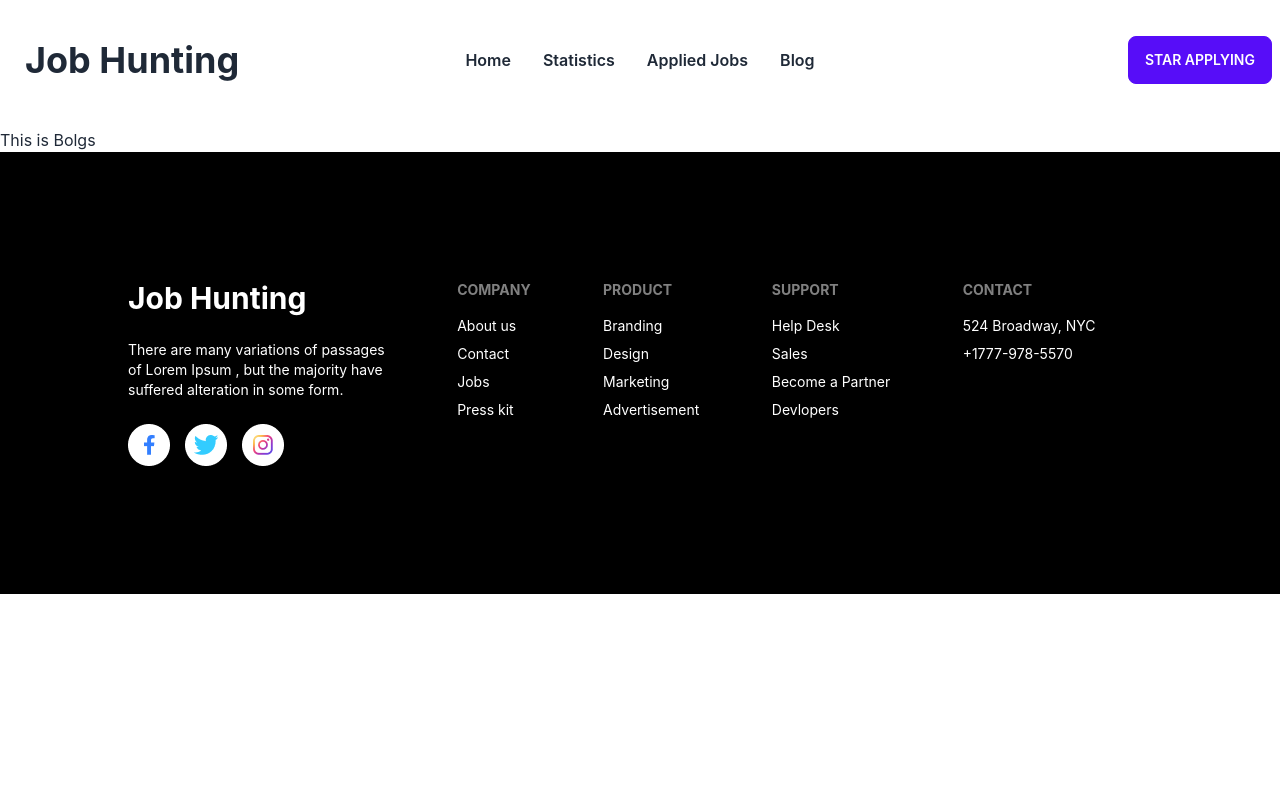
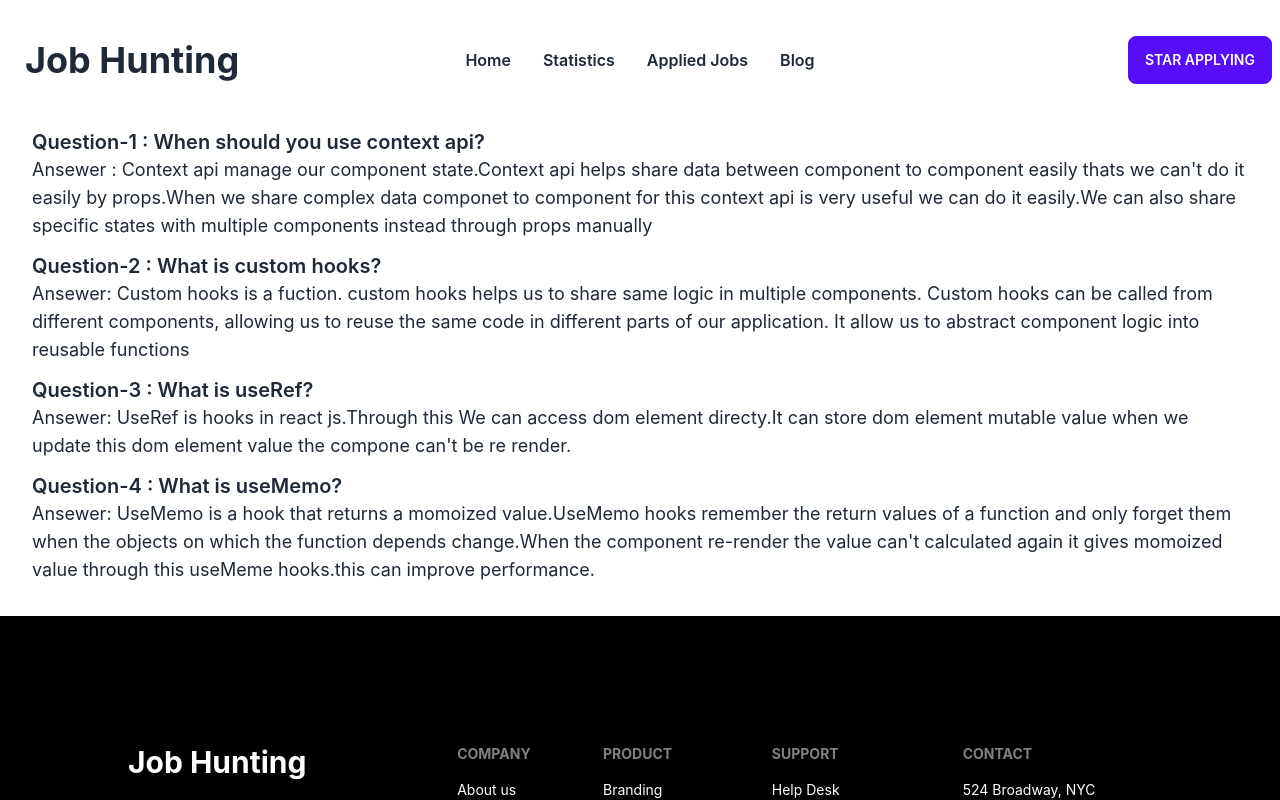
Before and after one commit to ar-asad/job-hunting-website, a React (Create React App) app: page /blog in a window 1280 px wide. Shown: the top 800 px of the page. Built offline with nearby package versions, Linux system fonts and the light colour scheme.

Commit message:
ansered question in blog component

```diff
--- a/src/pages/AppliedJobs/AppliedJobs.js
+++ b/src/pages/AppliedJobs/AppliedJobs.js
@@ -4,8 +4,8 @@ import { getAppliedJob } from '../../utilities/fakedb';
 
 const AppliedJobs = () => {
 
+    const [allData, setAllData] = useState([])
     const [appliedJob, setAppliedJob] = useState([])
-    const [allData, setAllData] = useState([])
     const [jobs, setJobs] = useState([]);
 
 
@@ -33,15 +33,12 @@ const AppliedJobs = () => {
                 // step 4: add the added product to the saved cart
 
                 savedCart.push(addedProduct);
-                console.log(addedProduct)
             }
-            // console.log('added Product', addedProduct)
         }
         // step 5: set the cart
         setAppliedJob(savedCart)
         setJobs(savedCart)
     }, [allData])
-    // console.log(jobs)
 
 
     const handleChange = (e) => {
--- a/src/pages/Blogs/Blogs.js
+++ b/src/pages/Blogs/Blogs.js
@@ -2,8 +2,15 @@ import React from 'react';
 
 const Blogs = () => {
     return (
-        <div>
-            <h2>This is Bolgs</h2>
+        <div className='m-8'>
+            <h2 className='text-xl font-semibold'>Question-1 : When should you use context api?  </h2>
+            <p className='text-lg mb-3'>Ansewer : Context api manage our component state.Context api helps share data between component to component easily thats we can't do it easily by props.When we share complex data componet to component for this context api is very useful we can do it easily.We can also share specific states with multiple components instead through props manually</p>
+            <h2 className='text-xl font-semibold'>Question-2 : What is custom hooks?</h2>
+            <p className='text-lg mb-3'>Ansewer: Custom hooks is a fuction. custom hooks helps us to share same logic in multiple components. Custom hooks can be called from different components, allowing us to reuse the same code in different parts of our application. It allow us to abstract component logic into reusable functions </p>
+            <h2 className='text-xl font-semibold'>Question-3 : What is useRef?</h2>
+            <p className='text-lg mb-3'>Ansewer: UseRef is hooks in react js.Through this We can access dom element directy.It can store dom element mutable value when we update this dom element value the compone can't be re render.</p>
+            <h2 className='text-xl font-semibold'>Question-4 : What is useMemo?</h2>
+            <p className='text-lg mb-3'>Ansewer: UseMemo is a hook that returns a momoized value.UseMemo hooks remember the return values of a function and only forget them when the objects on which the function depends change.When the component re-render the value can't calculated again it gives momoized value through this useMeme hooks.this can improve performance.</p>
         </div>
     );
 };
--- a/src/utilities/fakedb.js
+++ b/src/utilities/fakedb.js
@@ -1,4 +1,4 @@
-// use local storage to manage cart data
+// use local storage to manage data
 const addToDb = id => {
     let appliedJob = getAppliedJob();
     // add quantity
@@ -16,7 +16,7 @@ const addToDb = id => {
 const getAppliedJob = () => {
     let appliedJob = {};
 
-    //get the shopping cart from local storage
+    //get the applly job from local storage
     const storedCart = localStorage.getItem('applied-job');
     if (storedCart) {
         appliedJob = JSON.parse(storedCart);
```
Also changed, not shown: public/maks.json (+8 -8 lines), 1 other file (tests, documents, lock files or other folders).
